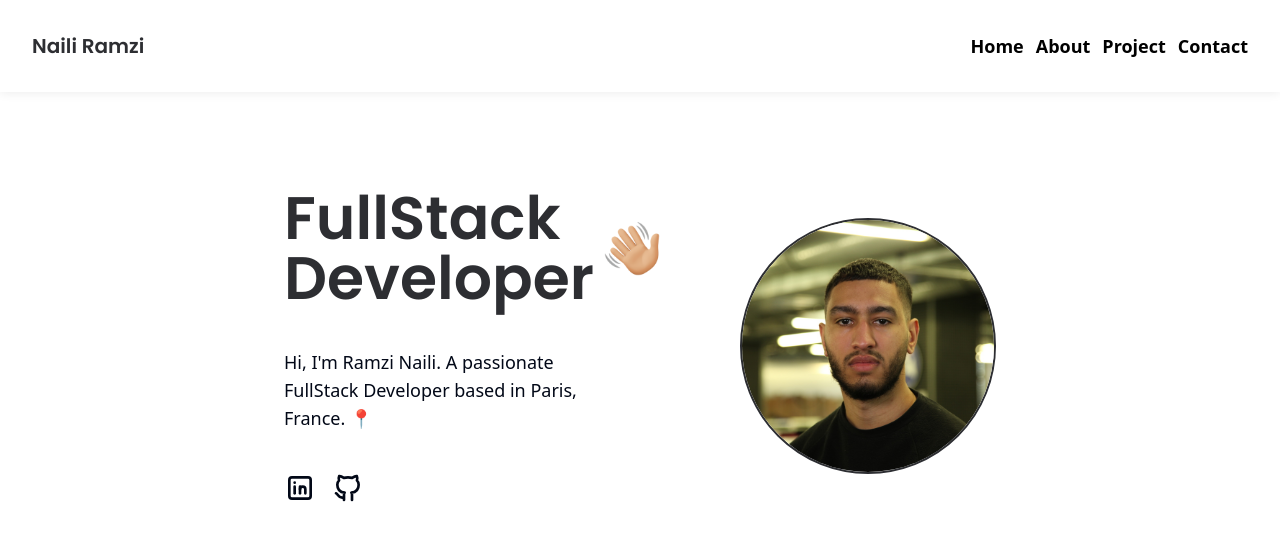
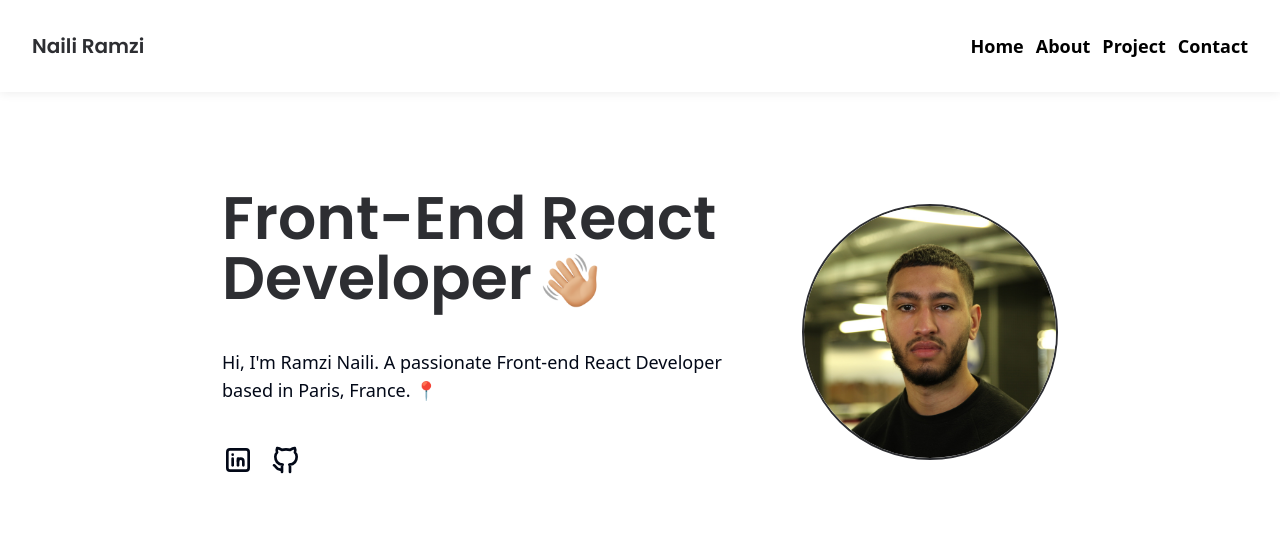
Before and after one commit to RamziNaili/portfolio, a React (Vite) app: page / in a window 1280 px wide. Shown: the top 540 px of the page. Built offline with nearby package versions, Linux system fonts and the light colour scheme.

Commit message:
feat: improve responsivness

```diff
--- a/src/components/Presentation/Presentation.tsx
+++ b/src/components/Presentation/Presentation.tsx
@@ -4,29 +4,32 @@ import LinkedinSvg from '@/assets/linkedin.svg?react';
 
 export const Presentation: FC = () => {
   return (
-    <div className="flex justify-center gap-20 items-center mt-24">
-      <div className="flex flex-col gap-10">
-        <div className="flex items-center">
-          <h1 className="font-black text-6xl text-[#2d2e32] font-poppins w-80">
-            FullStack Developer
-          </h1>
-          <img src="/waving.png" alt="waving_hand" className="h-14 w-14" />
-        </div>
-        <p className="font-sans text-lg text-[#55555] w-80">
-          Hi, I'm Ramzi Naili. A passionate FullStack Developer based in Paris,
-          France. 📍
-        </p>
-        <div className="flex gap-4">
-          <LinkedinSvg />
-          <GithubSvg />
-        </div>
-      </div>
-
+    <div className="flex justify-center gap-20 items-center mt-24 max-md:flex-col md:flex-row-reverse">
       <img
         src="/ranaili.jpg"
         alt="profile"
-        className="border-2 border-[#2d2e32] rounded-full h-64 w-64"
+        className="border-2 border-[#2d2e32] rounded-full h-64 w-64 max-lg:w-1/4 max-lg:h-1/4 max-md:w-2/4"
       />
+      <div className="flex flex-col gap-10 relative max-sm:items-center">
+        <div className="flex items-center max-sm:justify-center">
+          <h1 className="font-black text-6xl text-[#2d2e32] font-poppins w-[500px] relative max-sm:w-4/5">
+            Front-End React Developer
+          </h1>
+          <img
+            src="/waving.png"
+            alt="waving_hand"
+            className="h-14 w-14 absolute top-[4rem] left-[20rem]"
+          />
+        </div>
+        <p className="font-sans text-lg text-[#55555] w-[500px] max-sm:w-4/5">
+          Hi, I'm Ramzi Naili. A passionate Front-end React Developer based in
+          Paris, France. 📍
+        </p>
+        <div className="flex gap-4">
+          <LinkedinSvg className="hover:cursor-pointer hover:text-sky-500" />
+          <GithubSvg className="hover:cursor-pointer hover:text-sky-500" />
+        </div>
+      </div>
     </div>
   );
 };
```
